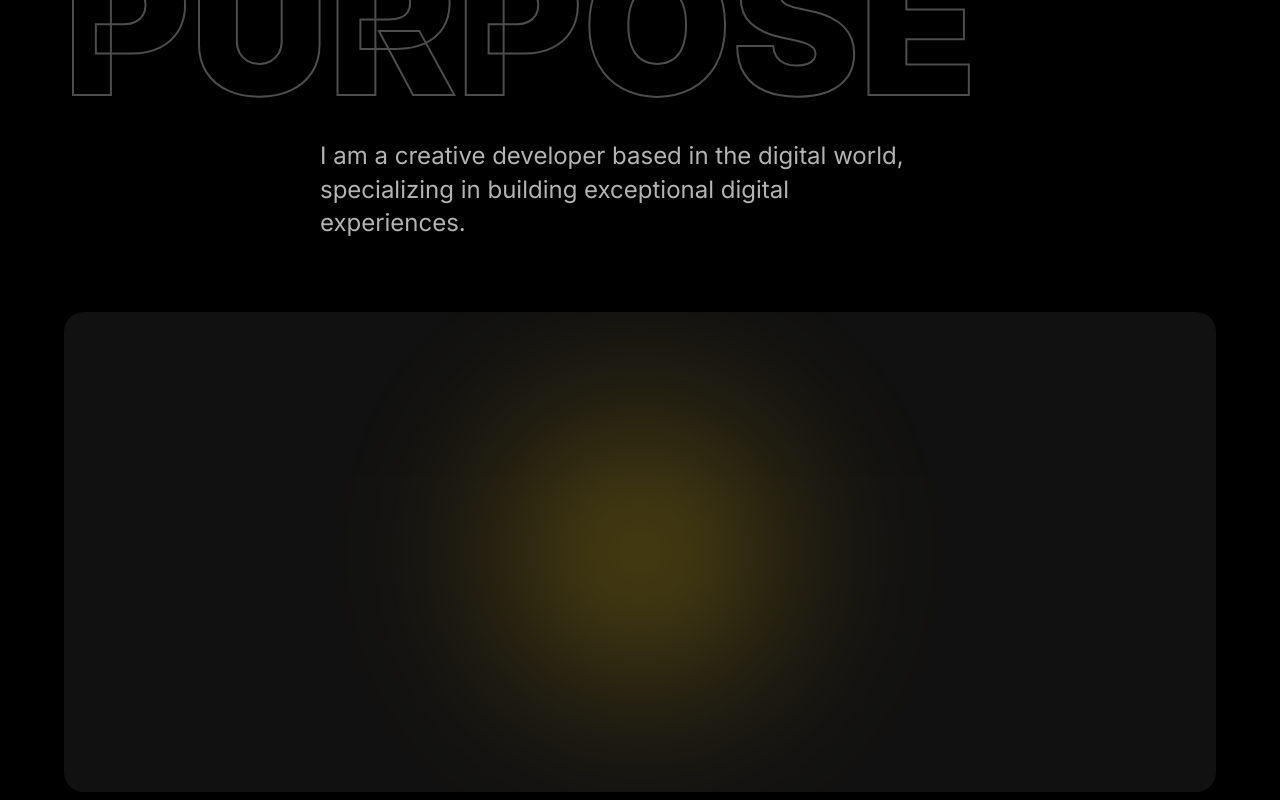
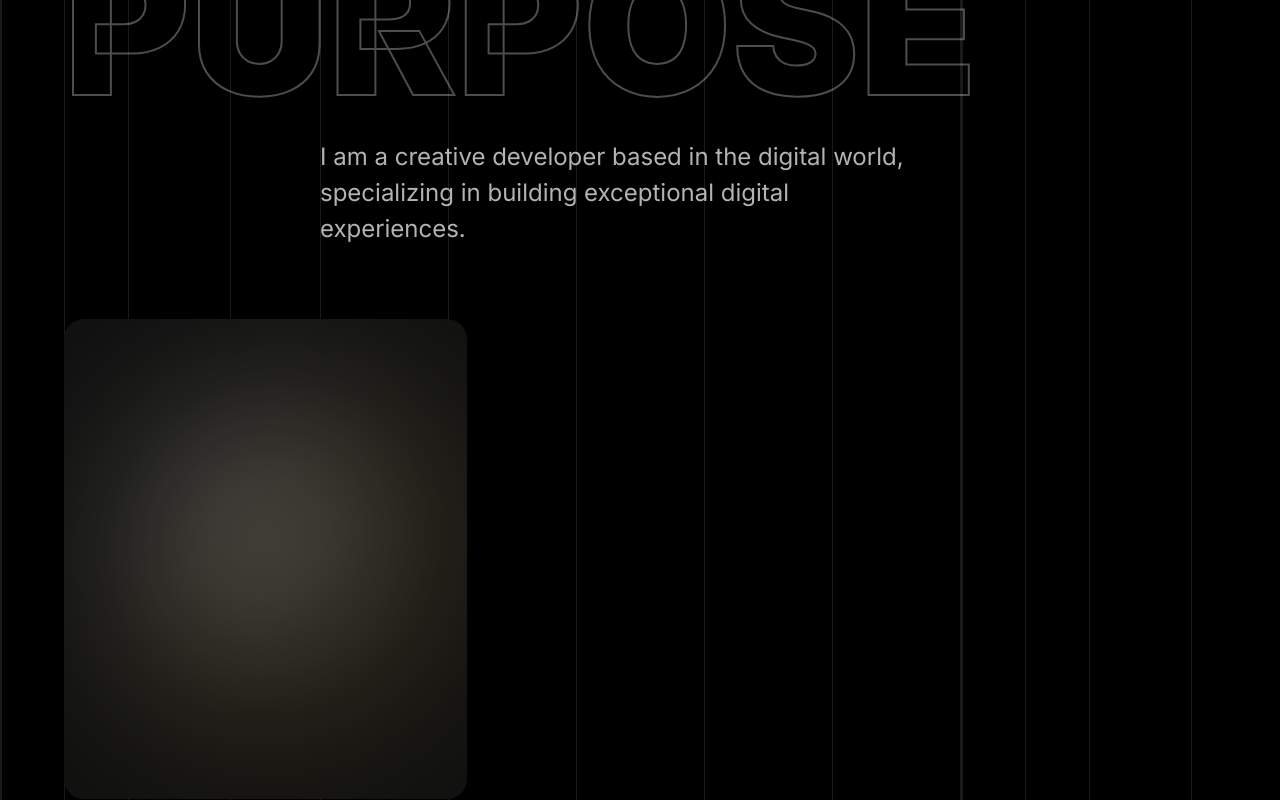
Before and after one commit to Rehanaparbin02/portfolio-v2, a React (Vite) app: page /about in a window 1280 px wide. Shown: the part 540-1340 px from the top of the page. Built offline with nearby package versions, Linux system fonts and the light colour scheme; a web font is replaced by a local one.

Commit message:
aboutfull square update

```diff
--- a/src/components/AboutFull.css
+++ b/src/components/AboutFull.css
@@ -1,11 +1,12 @@
 .about-full-container {
-    background: #000;
+    background: transparent;
     color: #fff;
     min-height: 100vh;
     padding: 2rem 5vw;
-    font-family: 'Inter', sans-serif;
+    font-family: "Inter", sans-serif;
 }
 
+/* Header */
 .about-full-header {
     padding: 2rem 0;
 }
@@ -14,24 +15,20 @@
     color: #fff;
     text-decoration: none;
     font-size: 0.9rem;
-    font-weight: 500;
     display: flex;
-    align-items: center;
     gap: 10px;
     opacity: 0.7;
-    transition: opacity 0.3s ease;
 }
 
 .back-link:hover {
     opacity: 1;
 }
 
-/* Hero Section */
+/* Hero */
 .about-full-hero {
     margin-top: 5vh;
     display: flex;
     flex-direction: column;
-    align-items: flex-start;
     gap: 2rem;
 }
 
@@ -40,10 +37,9 @@
     line-height: 0.85;
     font-weight: 900;
     margin: 0;
-    text-transform: uppercase;
 }
 
-.about-full-title h1.outline-text {
+.outline-text {
     -webkit-text-fill-color: transparent;
     -webkit-text-stroke: 2px rgba(255, 255, 255, 0.3);
 }
@@ -55,30 +51,37 @@
 
 .about-full-intro p {
     font-size: 1.5rem;
-    line-height: 1.4;
     color: rgba(255, 255, 255, 0.7);
 }
 
+/* Orb Container */
 .about-full-hero-image {
-    width: 100%;
+    width: 35%;
     height: 60vh;
     margin-top: 5vh;
     position: relative;
-    overflow: hidden;
     border-radius: 20px;
     background: #111;
     display: flex;
     justify-content: center;
     align-items: center;
+    overflow: hidden;
+    perspective: 1000px;
 }
 
+/* ORB */
 .gradient-sphere {
-    width: 400px;
-    height: 400px;
-    background: radial-gradient(circle, #facc15 0%, transparent 70%);
-    filter: blur(80px);
-    opacity: 0.4;
+    width: 420px;
+    height: 420px;
     border-radius: 50%;
+    background: radial-gradient(circle at 30% 30%, #ffffff, rgba(250, 204, 21, 0.2) 40%, transparent 70%);
+    filter: blur(90px);
+    opacity: 0.45;
+    pointer-events: none;
+    will-change: transform;
+    position: relative;
+    left: 61px;
+    top: 45px;
 }
 
 /* Sections */
@@ -95,36 +98,30 @@
 
 .section-label {
     font-size: 0.8rem;
-    font-weight: 700;
+    letter-spacing: 0.1em;
     color: rgba(255, 255, 255, 0.4);
-    letter-spacing: 0.1em;
 }
 
 .section-content h3 {
     font-size: 3rem;
-    margin-bottom: 2rem;
-    font-weight: 700;
+    margin-bottom: 1.5rem;
 }
 
 .section-content p {
     font-size: 1.2rem;
-    line-height: 1.8;
     color: rgba(255, 255, 255, 0.6);
-    margin-bottom: 2rem;
 }
 
-/* Expertise Grid */
+/* Expertise */
 .expertise-grid {
     display: grid;
     grid-template-columns: repeat(3, 1fr);
     gap: 3rem;
-    margin-top: 3rem;
 }
 
 .expertise-item h4 {
-    font-size: 1.5rem;
-    margin-bottom: 1.5rem;
-    color: #facc15;
+    color: #fde047;
+    margin-bottom: 1rem;
 }
 
 .expertise-item ul {
@@ -133,10 +130,8 @@
 }
 
 .expertise-item li {
-    font-size: 1rem;
     color: rgba(255, 255, 255, 0.5);
-    margin-bottom: 0.5rem;
-    position: relative;
+    margin-bottom: 0.4rem;
 }
 
 /* Footer */
@@ -149,36 +144,30 @@
 .about-full-footer h2 {
     font-size: 4rem;
     margin-bottom: 2rem;
-    max-width: 800px;
-    margin-left: auto;
-    margin-right: auto;
 }
 
 .email-cta {
     font-size: 2rem;
-    color: #facc15;
+    color: #fde047;
+    font-weight: 700;
     text-decoration: underline;
-    font-weight: 700;
 }
 
 /* Responsive */
-@media (max-width: 1024px) {
-    .section-grid {
-        grid-template-columns: 1fr;
-        gap: 1rem;
-    }
-}
-
 @media (max-width: 768px) {
     .about-full-intro {
         margin-left: 0;
     }
 
+    .about-full-hero-image {
+        width: 100%;
+    }
+
+    .section-grid {
+        grid-template-columns: 1fr;
+    }
+
     .expertise-grid {
         grid-template-columns: 1fr;
     }
-
-    .about-full-footer h2 {
-        font-size: 2.5rem;
-    }
 }
--- a/src/components/AboutFull.jsx
+++ b/src/components/AboutFull.jsx
@@ -8,11 +8,40 @@ gsap.registerPlugin(ScrollTrigger);
 
 export default function AboutFull() {
     const containerRef = useRef(null);
+    const heroImageRef = useRef(null);
+    const sphereRef = useRef(null);
 
     useEffect(() => {
         window.scrollTo(0, 0);
 
         const ctx = gsap.context(() => {
+            // Mouse follower setup
+            // Target the WHOLE square (heroImageRef) - Horizontal Only
+            const xTo = gsap.quickTo(heroImageRef.current, "x", { duration: 0.5, ease: "power3", overwrite: "auto" });
+
+            const handleMouseMove = (e) => {
+                if (!heroImageRef.current) return;
+
+                // Calculate the center of the element relative to the viewport
+                const currentX = gsap.getProperty(heroImageRef.current, "x");
+                const { left, width } = heroImageRef.current.getBoundingClientRect();
+
+                const centerX = left - currentX + width / 2;
+                const mouseX = e.clientX;
+
+                // Calculate distance from center - Horizontal only
+                // Use factor of 1 to allow full range movement to the edges
+                const xMove = (mouseX - centerX) * 1;
+
+                xTo(xMove);
+            };
+
+            window.addEventListener("mousemove", handleMouseMove);
+
+            // Cleanup listener inside context cleanup?
+            // Better to do it in return of useEffect or use GSAP's matchMedia/context scoping if possible.
+            // Since we're adding to window, we should manually remove it.
+
             // Entrance animation
             const tl = gsap.timeline();
 
@@ -52,6 +81,11 @@ export default function AboutFull() {
                 });
             });
 
+            // Cleanup function for the listener
+            return () => {
+                window.removeEventListener("mousemove", handleMouseMove);
+            };
+
         }, containerRef);
 
         return () => ctx.revert();
@@ -76,9 +110,9 @@ export default function AboutFull() {
                 <div className="about-full-intro">
                     <p>I am a creative developer based in the digital world, specializing in building exceptional digital experiences.</p>
                 </div>
-                <div className="about-full-hero-image">
+                <div className="about-full-hero-image" ref={heroImageRef}>
                     {/* Decorative element */}
-                    <div className="gradient-sphere"></div>
+                    <div className="gradient-sphere" ref={sphereRef}></div>
                 </div>
             </section>
 
--- a/src/index.css
+++ b/src/index.css
@@ -31,7 +31,31 @@
       #1a1a1a 18%,
       #1a1a1a calc(18% + 1px),
       #000000 calc(18% + 1px),
-      #000000 25%);
+      #000000 25%,
+      #1a1a1a 25%,
+      #1a1a1a calc(25% + 1px),
+      #000000 calc(25% + 1px),
+      #000000 35%,
+      #1a1a1a 35%,
+      #1a1a1a calc(35% + 1px),
+      #000000 calc(35% + 1px),
+      #000000 45%,
+      #1a1a1a 45%,
+      #1a1a1a calc(45% + 1px),
+      #000000 calc(45% + 1px),
+      #000000 55%,
+      #1a1a1a 55%,
+      #1a1a1a calc(55% + 1px),
+      #000000 calc(55% + 1px),
+      #000000 65%,
+      #1a1a1a 65%,
+      #1a1a1a calc(65% + 1px),
+      #000000 calc(65% + 1px),
+      #000000 75%,
+      #1a1a1a 75%,
+      #1a1a1a calc(75% + 1px),
+      #000000 calc(75% + 1px));
+
 
   background-attachment: fixed;
 
```
